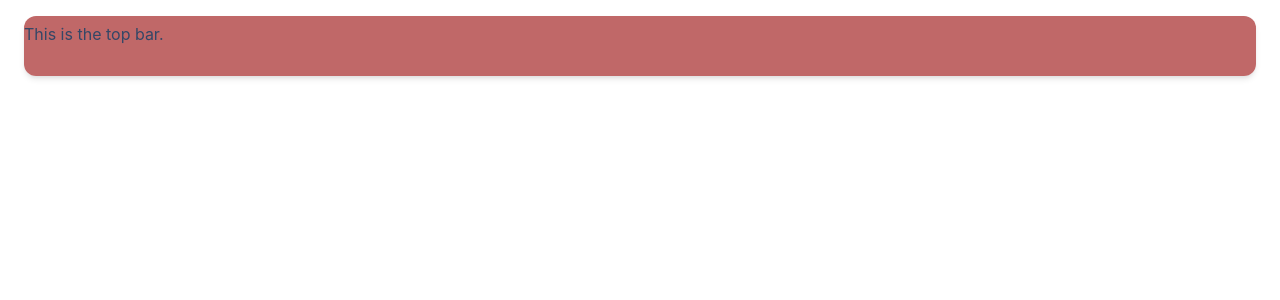
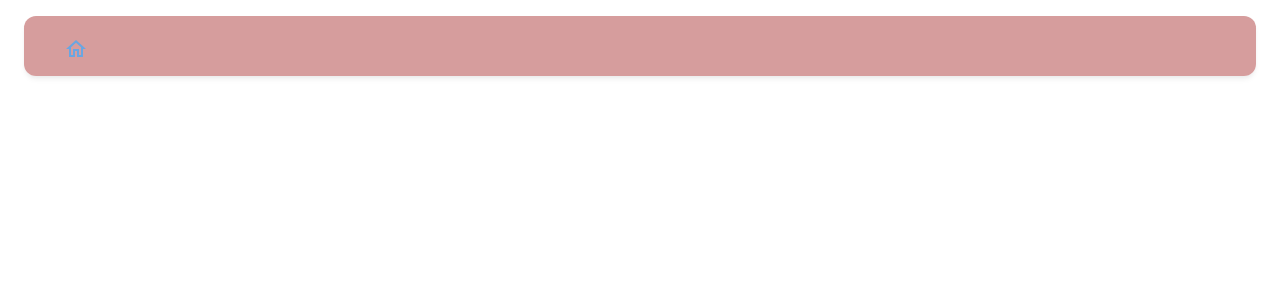
Before and after one commit to SuperALKALINEdroiD/AppFrontend, a React (Create React App) app: page /test in a window 1280 px wide. Shown: the top 300 px of the page. Built offline with nearby package versions, Linux system fonts and the light colour scheme.

Commit message:
dependencies clear + top bar progress

```diff
--- a/package.json
+++ b/package.json
@@ -5,7 +5,7 @@
   "dependencies": {
     "@emotion/react": "^11.10.6",
     "@emotion/styled": "^11.10.6",
-    "@material-ui/core": "^4.12.4",
+    "@mui/icons-material": "^5.11.16",
     "@mui/joy": "^5.0.0-alpha.72",
     "@mui/material": "^5.11.15",
     "@testing-library/jest-dom": "^5.16.5",
--- a/src/App.js
+++ b/src/App.js
@@ -2,13 +2,16 @@
 import Signup from './components/Signup/Signup.jsx'
 import TopBar from './components/TopBar.jsx';
 import { BrowserRouter, Routes, Route } from "react-router-dom";
+import Home from './components/Home/Home.jsx';
+
 export default function App() {
   return (
     <BrowserRouter>
       <Routes>
         <Route path="/" element={<Signup />} />
         <Route path="/signup" element={<Signup />} />
-        <Route path="/test" element={<TopBar />}/>
+        <Route path="/test" element={<TopBar />} />
+        <Route path="/home" element={<Home />} />
         {/* <Route path ="*" element= {<NoMatch />}/>  */}
       </Routes>
     </BrowserRouter>
--- a/src/assets/styles/TopBar.css
+++ b/src/assets/styles/TopBar.css
@@ -1,5 +1,5 @@
 .top-bar {
-    min-height: 44px;
+    height: 44px;
     padding-top: 8px;
     padding-bottom: 8px;
     margin: 16px 24px;
@@ -7,10 +7,15 @@
     position: absolute;
     left: 0px;
     z-index: 3;
-    opacity: 1;
+    opacity: 0.65;
     background: rgba(177, 67, 67, 0.8);
     color: rgb(52, 71, 103);
     border-radius: 0.75rem;
     box-shadow: rgba(0, 0, 0, 0.1) 0rem 0.25rem 0.375rem -0.0625rem, rgba(0, 0, 0, 0.06) 0rem 0.125rem 0.25rem -0.0625rem;
     backdrop-filter: saturate(200%) blur(30px);
 }
+
+.content {
+    margin-top: 7px;
+    margin-left: 20px;
+}
--- /dev/null
+++ b/src/components/Home/Home.jsx
@@ -0,0 +1,10 @@
+import React, { useState } from 'react';
+
+export default function Home() {
+
+    return (
+        <>
+
+        </>
+    );
+}
--- a/src/components/TopBar.jsx
+++ b/src/components/TopBar.jsx
@@ -1,12 +1,17 @@
 import React, { useState } from 'react';
 import './../assets/styles/TopBar.css';
+import Button from '@mui/material/Button';
+import HomeOutlinedIcon from '@mui/icons-material/HomeOutlined';
+
 
 export default function TopBar() {
 
     return (
         <>
             <div className="top-bar">
-                This is the top bar.
+                <div className="content">
+                    <Button variant="text"><HomeOutlinedIcon /> </Button>
+                </div>
             </div>
         </>
     );
```
Also changed, not shown: src/components/SideBar.jsx (+1 -8 lines), 1 other file (tests, documents, lock files or other folders).
